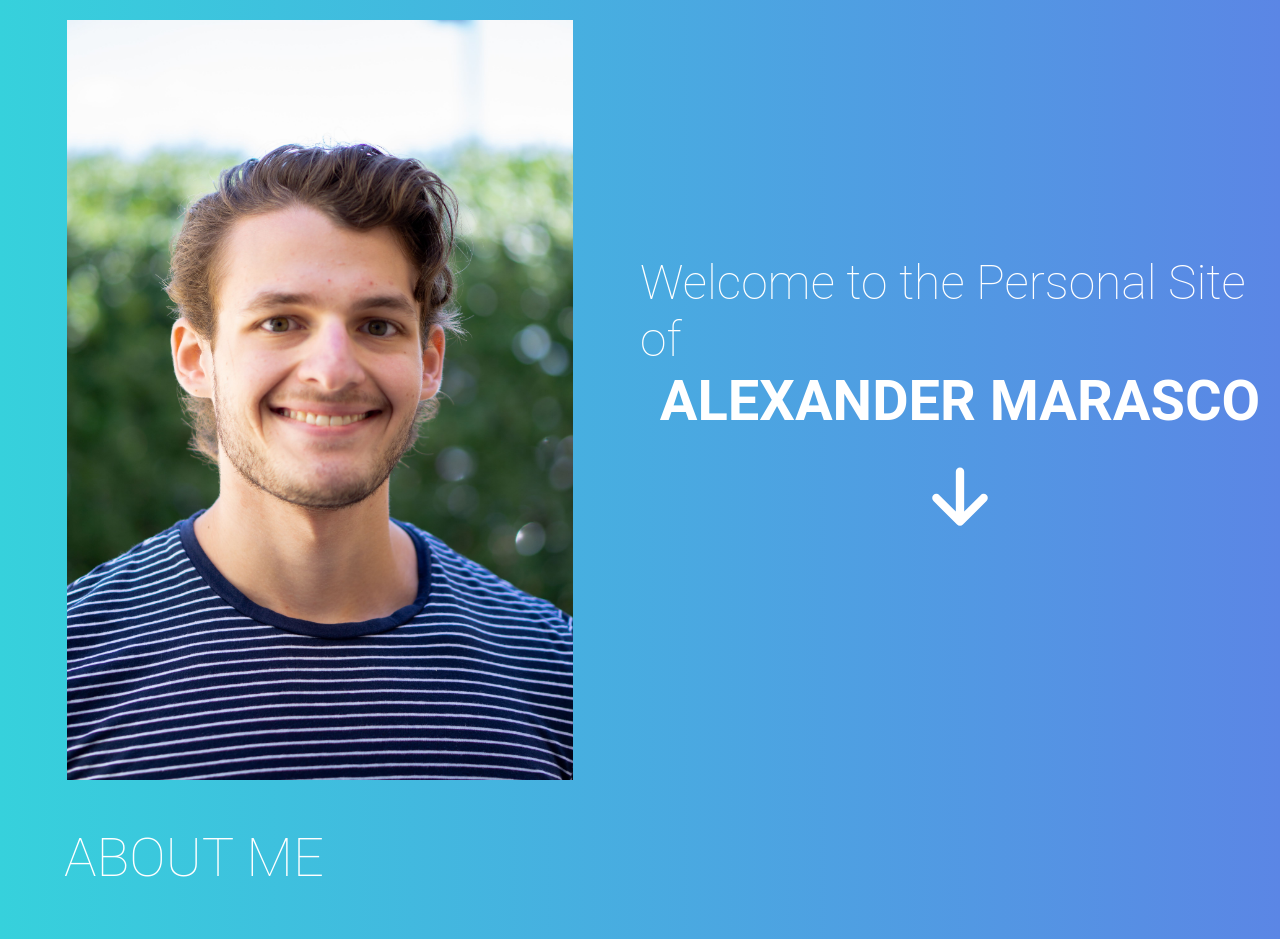
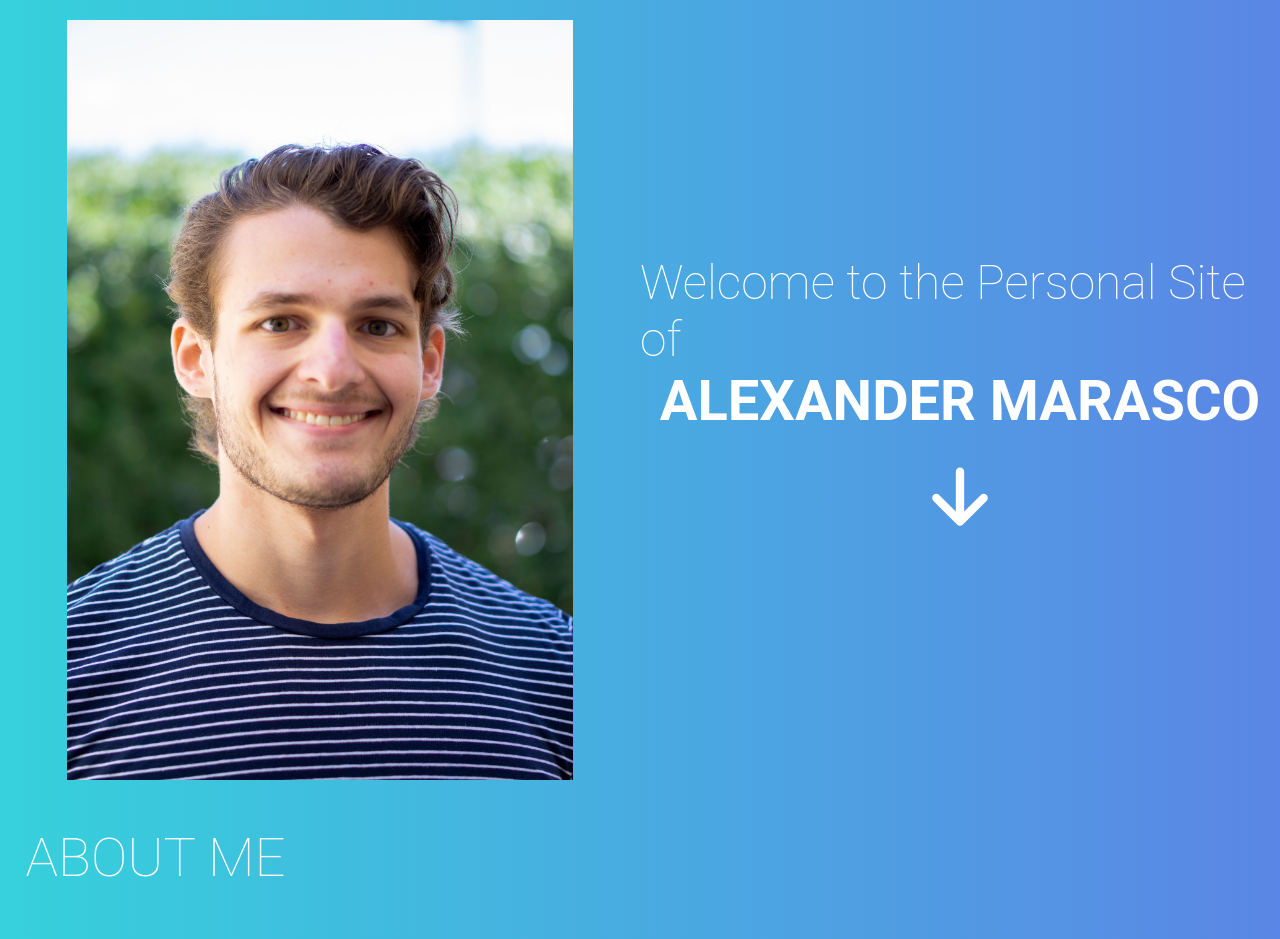
Before and after one commit to Marascax/alex-marasco-personal-site, a React (Create React App) app: page / in a window 1280 px wide. Shown: the top 939 px of the page. Built offline with nearby package versions, Linux system fonts and the light colour scheme.

Commit message:
flush header padding

```diff
--- a/src/containers/_basePage.scss
+++ b/src/containers/_basePage.scss
@@ -7,6 +7,8 @@
 
     display: flex;
     justify-content: center;
+
+    text-align: left;
 
     @include media('<desktop') {
         height: 10%;
@@ -21,7 +23,6 @@
 
         font-size: sass_clamp(360, 2, 2000, 4.5);
         font-weight: 200;
-        text-align: left;
         text-transform: uppercase;
 
         color: white;
@@ -29,6 +30,6 @@
         margin: 0;
 
         padding-top: 2%;
-        padding-left: 5%;
+        padding-left: 2%;
     }
 }
```
